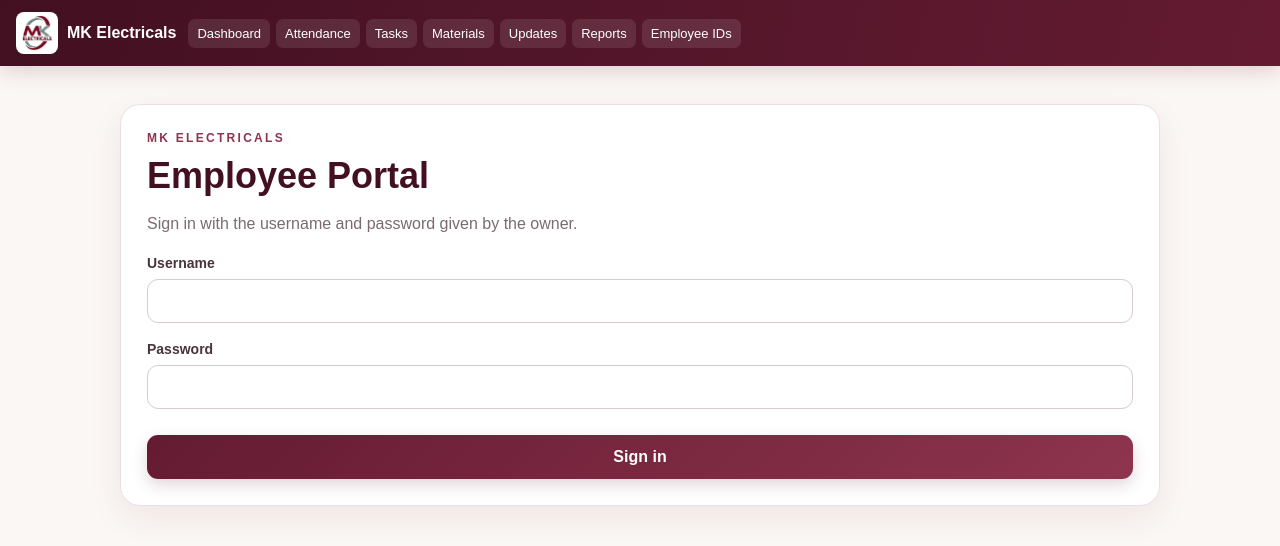
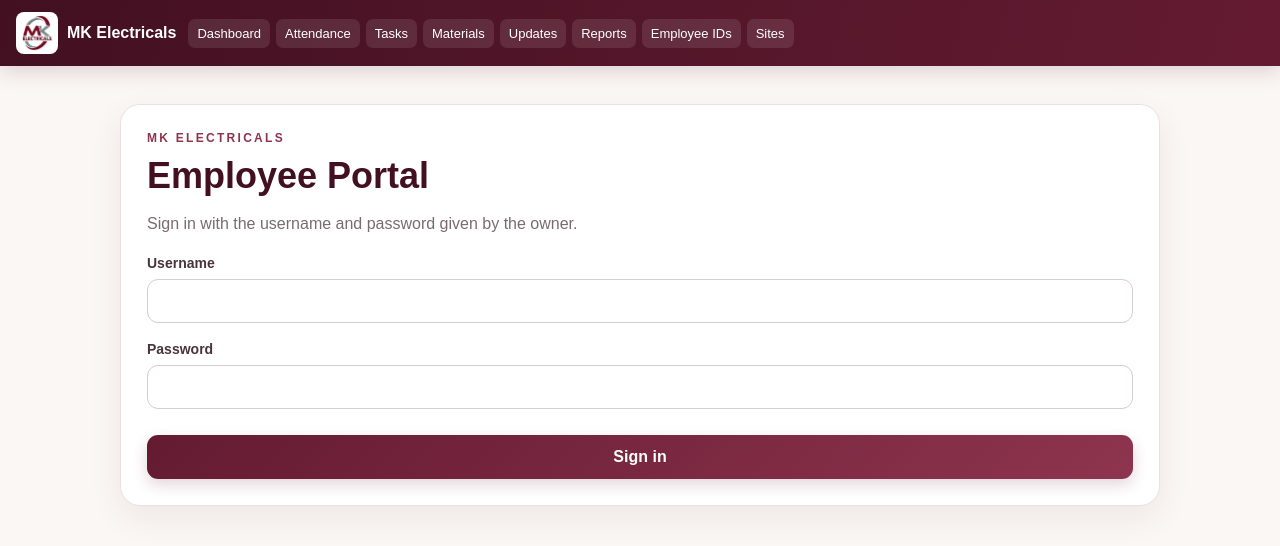
Before and after one commit to manishasingh251125-netizen/mk-electrical-operations, a Next.js app: page / in a window 1280 px wide. Shown: the top 546 px of the page. Built offline with nearby package versions, Linux system fonts and the light colour scheme.

Commit message:
Add Sites navigation

```diff
--- a/src/app/layout.tsx
+++ b/src/app/layout.tsx
@@ -2,7 +2,7 @@ import type {Metadata} from "next";
 import "./globals.css";
 export const metadata:Metadata={title:"MK Electricals Operations"};
 export default function RootLayout({children}:{children:React.ReactNode}){
- const links=[["Dashboard","/dashboard"],["Attendance","/attendance"],["Tasks","/tasks"],["Materials","/materials"],["Updates","/updates"],["Reports","/reports"],["Employee IDs","/employees"]];
+ const links=[["Dashboard","/dashboard"],["Attendance","/attendance"],["Tasks","/tasks"],["Materials","/materials"],["Updates","/updates"],["Reports","/reports"],["Employee IDs","/employees"],["Sites","/sites"]];
  return <html lang="en"><body>
  <header style={{background:"#10243a",color:"white",padding:"12px 16px",display:"flex",flexWrap:"wrap",alignItems:"center",gap:12}}>
   <a href="/dashboard" className="nav-brand"><img src="/mk-electricals-logo.jpg" alt="MK Electricals" /><span>MK Electricals</span></a>
```
